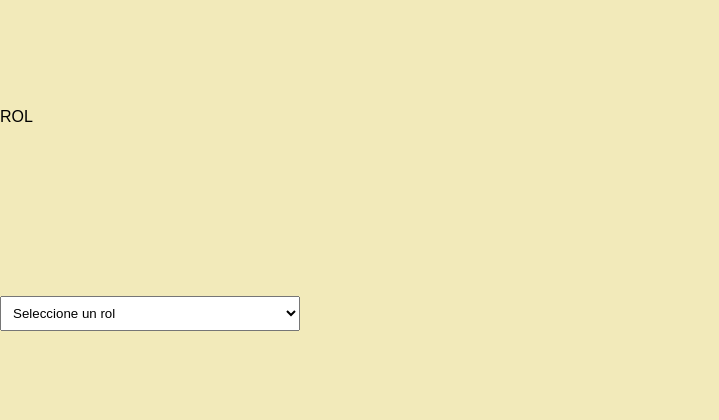
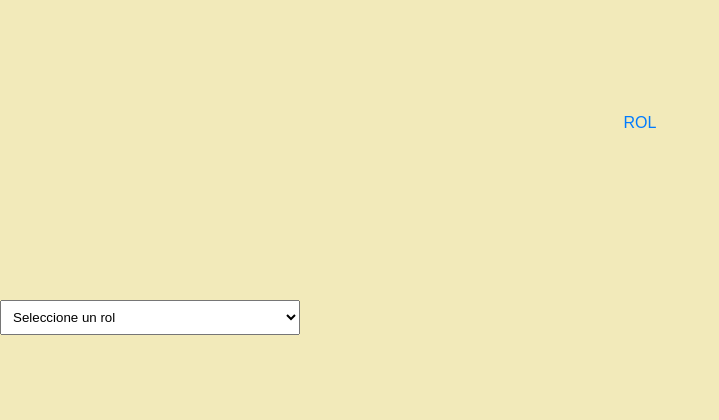
Before and after one commit to Jhoansbr/Restaurante, a Django app: page /registro/ in a window 1280 px wide. Shown: the part 225-645 px from the top of the page, without its empty margins (0-719 px from the left). Run offline with Django 5.2, Linux system fonts and the light colour scheme.

Commit message:
Descripción de los cambios realizados

```diff
--- a/Restaurante/Restaurante/static/css/style.css
+++ b/Restaurante/Restaurante/static/css/style.css
@@ -279,10 +279,11 @@ footer .social-icons a {
 footer .social-icons a:hover {
     color: #2874A6; /* Azul más claro */
 }
-/* Registro*/
-abel {
+label {
     display: block;
     margin-top: 10px;
+    text-align: center;
+    color: #007BFF;
 }
 
 input, select, button {
```
Also changed, not shown: Restaurante/Restaurante/static/js/script.js (+9 -4 lines).
